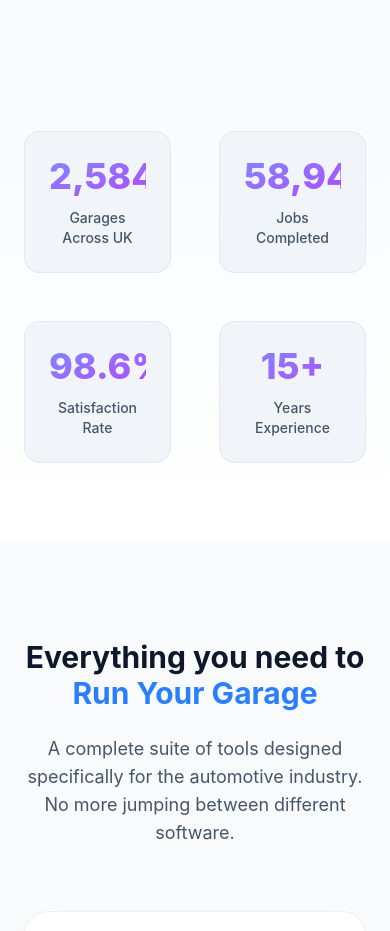
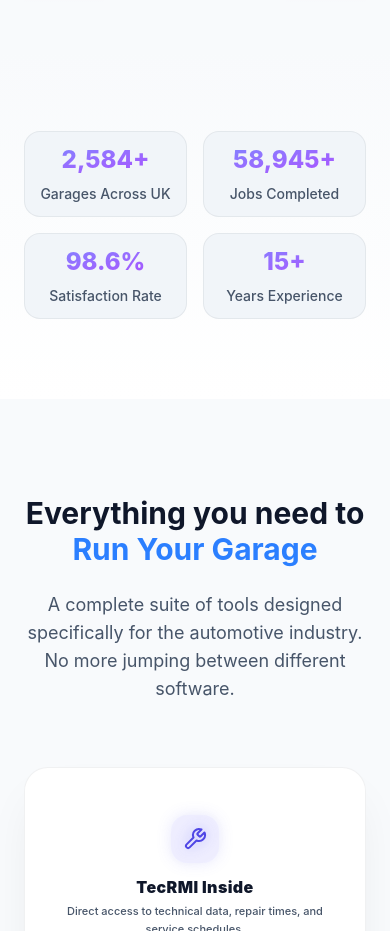
Before and after one commit to AshutoshRecenture/Auto-Garage-Network, a React (Vite) app in the folder frontned/: page / in a window 390 px wide. Shown: the part 1407-2338 px from the top of the page. Built offline with nearby package versions, Linux system fonts and the light colour scheme.

Commit message:
Updated code

```diff
--- a/frontned/src/components/StatsSection.jsx
+++ b/frontned/src/components/StatsSection.jsx
@@ -101,7 +101,7 @@ const StatsSection = () => {
       <div className="max-w-7xl mx-auto px-6 md:px-12">
         <div
           ref={ref}
-          className="grid grid-cols-2 md:grid-cols-4 gap-12 text-center"
+          className="grid grid-cols-2 md:grid-cols-4 gap-4 md:gap-12 text-center"
         >
           {stats.map((stat, idx) => (
             <motion.div
@@ -109,9 +109,9 @@ const StatsSection = () => {
               initial={{ opacity: 0, y: 20 }}
               animate={inView ? { opacity: 1, y: 0 } : {}}
               transition={{ duration: 0.5, delay: idx * 0.1 }}
-              className="flex flex-col space-y-3 p-6 rounded-2xl bg-[#111827] border border-white/5 hover:border-indigo-500/30 transition-colors group"
+              className="flex flex-col space-y-2 md:space-y-3 p-3 md:p-6 rounded-2xl bg-[#111827] border border-white/5 hover:border-indigo-500/30 transition-colors group"
             >
-              <div className="text-4xl md:text-5xl font-extrabold text-transparent bg-clip-text bg-gradient-to-br from-indigo-400 to-purple-500 group-hover:scale-110 transition-transform">
+              <div className="text-2xl sm:text-3xl md:text-5xl font-extrabold text-transparent bg-clip-text bg-gradient-to-br from-indigo-400 to-purple-500 group-hover:scale-110 transition-transform">
                 <AnimatedCounter
                   end={stat.value}
                   inView={inView}
--- a/frontned/src/pages/GarageManagementSystem.jsx
+++ b/frontned/src/pages/GarageManagementSystem.jsx
@@ -138,6 +138,8 @@ const getFeatureLogoOrIcon = (name, idx) => {
         <img
           src={logoSrc}
           alt={name}
+          loading="lazy"
+          decoding="async"
           className="h-8 object-contain max-w-[125px] select-none"
         />
       </div>
@@ -526,8 +528,8 @@ const GarageManagementSystem = () => {
         ══════════════════════════════════════════ */}
         <section className="relative py-16 md:py-24 px-6 md:px-12 overflow-hidden border-b border-white/5">
           {/* background glows */}
-          <div className="absolute top-1/4 left-1/2 -translate-x-1/2 w-[600px] h-[600px] bg-indigo-600/10 rounded-full blur-[140px] pointer-events-none" />
-          <div className="absolute bottom-0 right-0 w-80 h-80 bg-blue-500/5 rounded-full blur-[100px] pointer-events-none" />
+          <div className="hidden md:block absolute top-1/4 left-1/2 -translate-x-1/2 w-[600px] h-[600px] bg-indigo-600/10 rounded-full blur-[140px] pointer-events-none" />
+          <div className="hidden md:block absolute bottom-0 right-0 w-80 h-80 bg-blue-500/5 rounded-full blur-[100px] pointer-events-none" />
 
           <div className="max-w-7xl mx-auto grid lg:grid-cols-12 gap-12 lg:gap-16 items-start relative z-10">
             {/* Left Column: Heading, intro & bullet points */}
@@ -852,7 +854,7 @@ const GarageManagementSystem = () => {
             DETAILED FEATURE COMPARISON TABLE
         ══════════════════════════════════════════ */}
         <section className="py-20 px-6 md:px-12 relative overflow-hidden border-b border-white/5">
-          <div className="absolute top-1/2 left-1/2 -translate-x-1/2 -translate-y-1/2 w-[500px] h-[500px] bg-emerald-500/5 rounded-full blur-[140px] pointer-events-none" />
+          <div className="hidden md:block absolute top-1/2 left-1/2 -translate-x-1/2 -translate-y-1/2 w-[500px] h-[500px] bg-emerald-500/5 rounded-full blur-[140px] pointer-events-none" />
 
           <div className="max-w-7xl mx-auto space-y-12">
             <div className="text-center space-y-4 max-w-3xl mx-auto">
@@ -1027,7 +1029,7 @@ const GarageManagementSystem = () => {
               viewport={{ once: true }}
               className="bg-gradient-to-br from-[#0c1222]/95 via-[#0c1222]/95 to-indigo-950/20 border border-white/10 rounded-[28px] p-6 md:p-10 shadow-2xl relative overflow-hidden dark-card-preserve"
             >
-              <div className="absolute top-0 right-0 w-64 h-64 bg-indigo-500/10 rounded-full blur-[80px] pointer-events-none" />
+              <div className="hidden md:block absolute top-0 right-0 w-64 h-64 bg-indigo-500/10 rounded-full blur-[80px] pointer-events-none" />
 
               <div className="relative z-10 space-y-6 text-left">
                 <div className="flex items-center gap-2 text-indigo-400 font-bold uppercase text-xs tracking-wider">
@@ -1072,7 +1074,7 @@ const GarageManagementSystem = () => {
             CORE GMS FEATURES GRID (36 CARDS)
         ══════════════════════════════════════════ */}
         <section className="py-20 px-6 md:px-12 bg-[#0a0f24]/20 border-t border-white/5 relative overflow-hidden">
-          <div className="absolute bottom-0 left-0 w-[500px] h-[500px] bg-blue-600/5 rounded-full blur-[140px] pointer-events-none" />
+          <div className="hidden md:block absolute bottom-0 left-0 w-[500px] h-[500px] bg-blue-600/5 rounded-full blur-[140px] pointer-events-none" />
 
           <div className="max-w-7xl mx-auto space-y-16">
             <div className="text-center space-y-4 max-w-3xl mx-auto">
```
